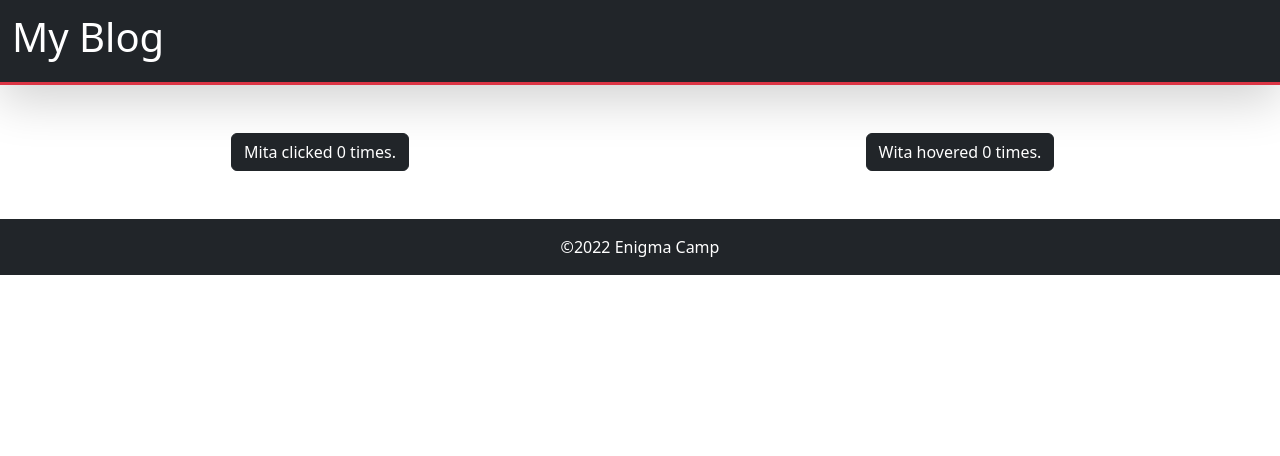
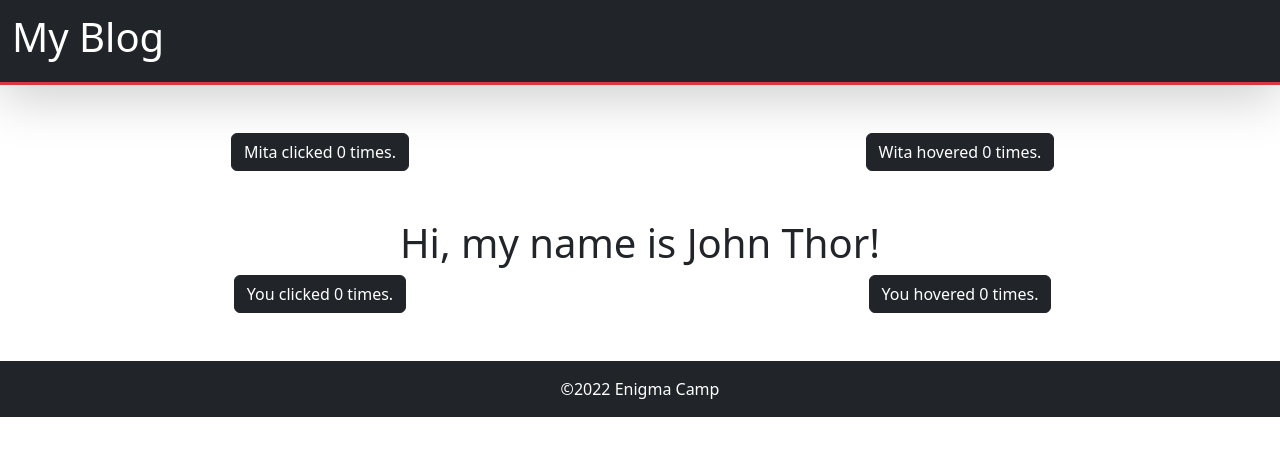
Before and after one commit to adisthya/reactjs-class-materials, a React (Create React App) app: page / in a window 1280 px wide. Shown: the top 456 px of the page. Built offline with nearby package versions, Linux system fonts and the light colour scheme.

Commit message:
done demo render props.

```diff
--- a/src/app/App.js
+++ b/src/app/App.js
@@ -2,12 +2,14 @@ import { Container } from 'react-bootstrap';
 import { DemoHoc } from './components/hoc/DemoHoc';
 import { Footer } from './components/layout/Footer';
 import { Header } from './components/layout/Header';
+import { DemoRenderProps } from './components/render-props/DemoRenderProps';
 
 export function App() {
   return (
     <Container fluid>
       <Header />
       <DemoHoc />
+      <DemoRenderProps />
       <Footer />
     </Container>
   );
```
